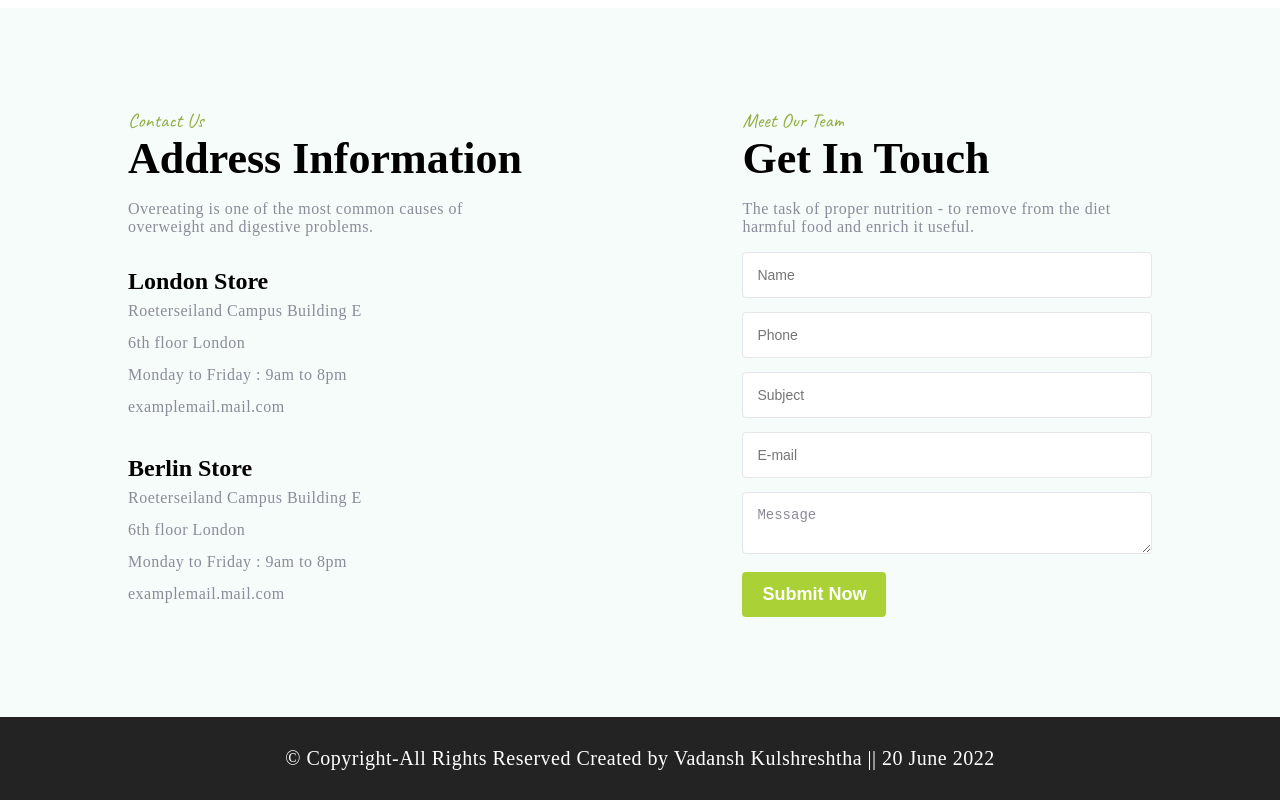
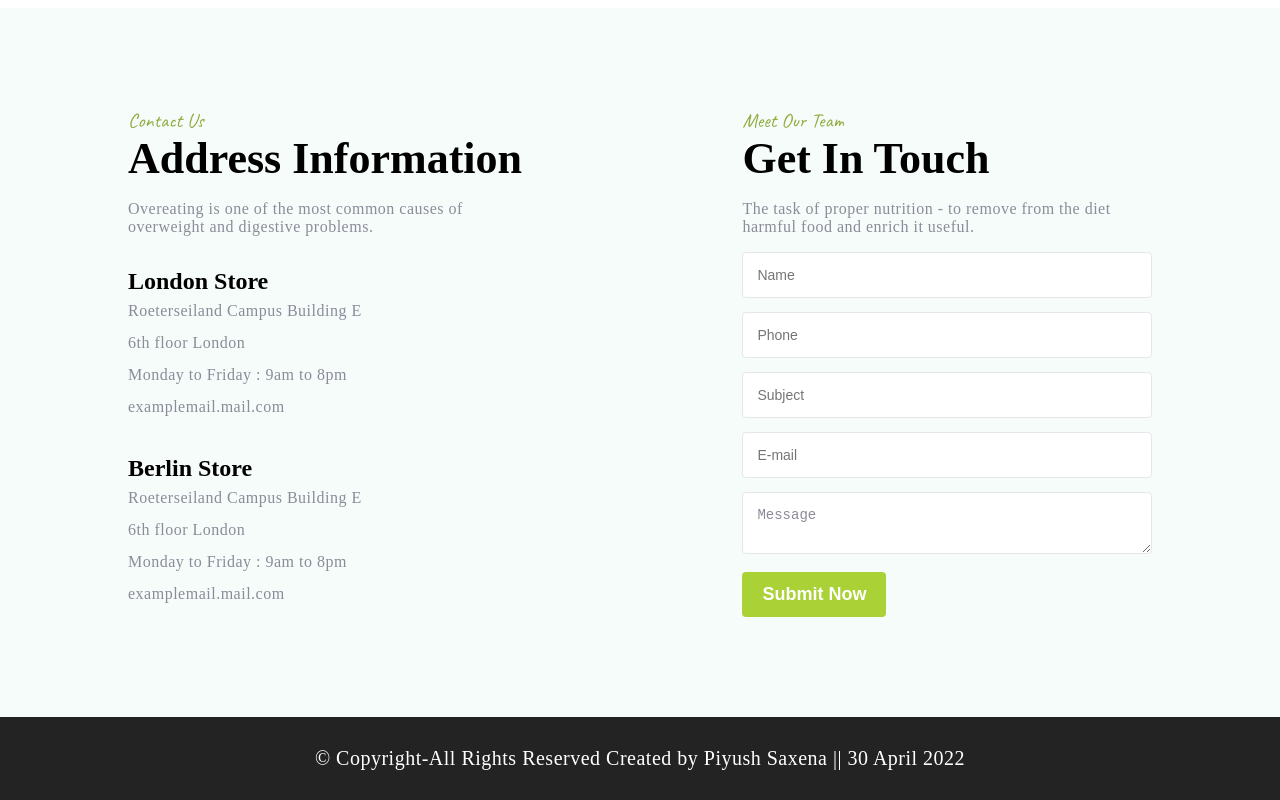
Before and after one commit to Kinzs2001/Food-Order-Website-Template, a plain HTML site: page index.html in a window 1280 px wide. Shown: the part 4345-5145 px from the top of the page. Drawn offline with Linux system fonts and the light colour scheme; grey boxes are pictures that could not be loaded.

Commit message:
Update index.html

```diff
--- a/index.html
+++ b/index.html
@@ -214,7 +214,7 @@
 </main>
 <!-----------------Footer-section--------------------------------->
 <footer>
-    © Copyright-All Rights Reserved Created by Vadansh Kulshreshtha || 20 June 2022
+    © Copyright-All Rights Reserved Created by Piyush Saxena || 30 April 2022
 </footer>
 </body>
 
```
